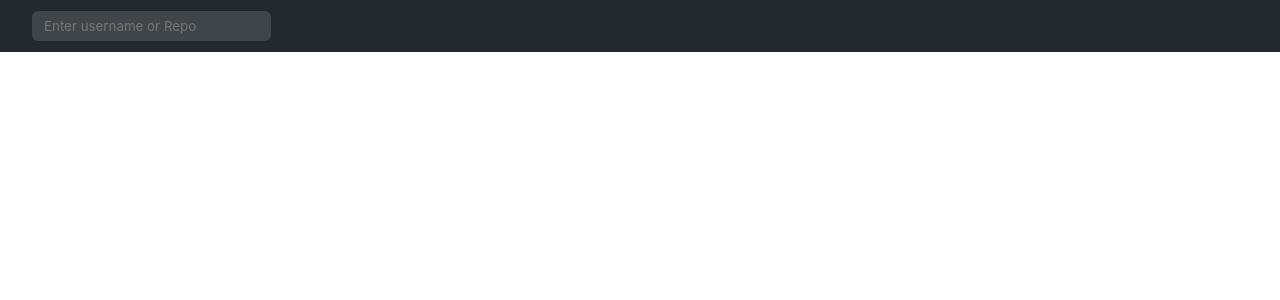
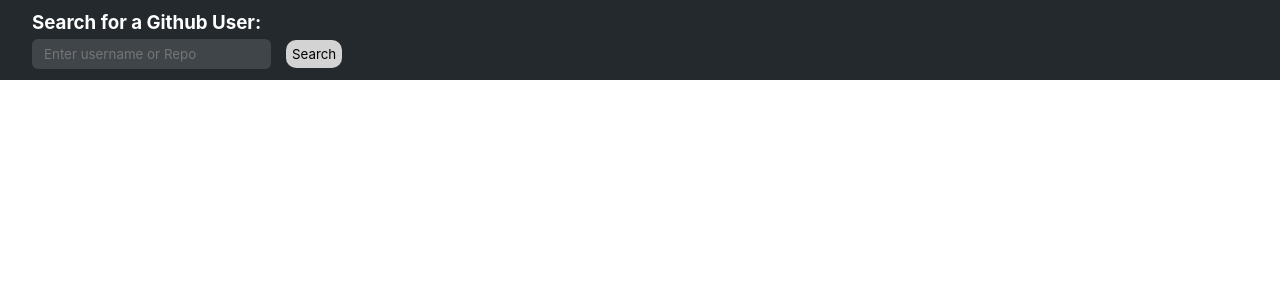
Before and after one commit to martinakrtzschmr/github-api, a React (Create React App) app: page / in a window 1280 px wide. Shown: the top 300 px of the page. Built offline with nearby package versions, Linux system fonts and the light colour scheme.

Commit message:
Username fix. Styles adjustments

```diff
--- a/src/@types/index.ts
+++ b/src/@types/index.ts
@@ -1,6 +1,7 @@
 export interface GithubUser {
+  name: string;
   login: string;
-  name: string;
+  bio: string;
   followers: number;
   following: number;
   public_repos: number;
--- a/src/App.tsx
+++ b/src/App.tsx
@@ -2,7 +2,6 @@ import React from 'react';
 import { BrowserRouter, Routes, Route } from "react-router-dom";
 
 import GlobalStyles from './styles/GlobalStyles';
-import Header from './components/Header';
 import Home from './pages/Home';
 import Profile from './pages/Profile';
 import Repo from './pages/Repo';
--- a/src/components/ProfileData/index.tsx
+++ b/src/components/ProfileData/index.tsx
@@ -14,8 +14,9 @@ import {
 } from './styles';
 
 interface Props {
+    name: string;
     username: string;
-    name: string;
+    bio: string;
     avatarUrl: string;
     followers: number;
     following: number;
@@ -26,8 +27,9 @@ interface Props {
 };
 
 const ProfileData: React.FC<Props> = ({
+    name,
     username,
-    name,
+    bio,
     avatarUrl,
     followers,
     following,
@@ -44,6 +46,7 @@ const ProfileData: React.FC<Props> = ({
               <div>
                   <h1>{name}</h1>
                   <h2>{username}</h2>
+                  <h3>{bio}</h3>
               </div>
           </Flex>
 
--- a/src/components/ProfileData/styles.ts
+++ b/src/components/ProfileData/styles.ts
@@ -46,7 +46,6 @@ export const Avatar = styled.img`
 
   @media (min-width: 768px) {
     width: 100%;
-    margin-top: -34px;
   }
 `;
 
--- a/src/pages/Home/index.tsx
+++ b/src/pages/Home/index.tsx
@@ -1,7 +1,7 @@
 import React, { useState } from 'react';
 import { useNavigate } from 'react-router-dom';
 
-import { Container, SearchForm } from './styles';
+import { Container, SearchForm, SubmitButton } from './styles';
 
 const Home: React.FC = () => {
     const [search, setSearch] = useState('');
@@ -15,13 +15,17 @@ const Home: React.FC = () => {
 
     return (
         <Container>
+            <div>
                 <SearchForm onSubmit={handleSubmit}>
+                    <h3>Search for a Github User:</h3>
                     <input
                         placeholder='Enter username or Repo'
                         value={search}
                         onChange={e => setSearch(e.currentTarget.value)}
                     />
+                    <SubmitButton onSubmit={handleSubmit}>Search</SubmitButton>
                 </SearchForm>
+            </div>
         </Container>
     )
 };
--- a/src/pages/Home/styles.ts
+++ b/src/pages/Home/styles.ts
@@ -5,6 +5,7 @@ export const Container = styled.div`
     align-items: center;
     background: var(--home);
     padding: 11px 16px;
+    height: 100%;
 `;
 
 export const SearchForm = styled.form`
@@ -16,5 +17,18 @@ export const SearchForm = styled.form`
         outline: 0;
         border-radius: 6px;
         padding: 7px 12px;
+        color: white;
+    }
+
+    > h3 {
+        color: white;
+        margin-bottom: 5px;
     }
 `;
+
+export const SubmitButton = styled.button`
+    margin-left: 15px;
+    background-color: lightgray;
+    padding: 6px;
+    border-radius: 10px;
+`;
--- a/src/pages/Profile/index.tsx
+++ b/src/pages/Profile/index.tsx
@@ -25,12 +25,12 @@ interface Data {
 }
 
 const Profile: React.FC = () => {
-  const { username = 'rhivia' } = useParams();
+  const { user = '' } = useParams();
   const [data, setData] = useState<Data>();
   const navigate = useNavigate();
 
-  const requestOne = github.get(`/users/${username}`);
-  const requestTwo = github.get(`/users/${username}/repos`);
+  const requestOne = github.get(`/users/${user}`);
+  const requestTwo = github.get(`/users/${user}/repos`);
 
   useEffect(() => {
     axios.all([requestOne, requestTwo])
@@ -50,7 +50,7 @@ const Profile: React.FC = () => {
     .catch((err) => {
       console.log(err);
     })
-  }, [username]);
+  }, [user]);
 
   if (data?.error) {
     return <h1>{data.error}</h1>
@@ -73,8 +73,9 @@ const Profile: React.FC = () => {
       <Main>
         <LeftSide>
           <ProfileData
+            name={data.user.name}
             username={data.user.login}
-            name={data.user.name}
+            bio={data.user.bio}
             avatarUrl={data.user.avatar_url}
             followers={data.user.followers}
             following={data.user.following}
--- a/src/styles/GlobalStyles.ts
+++ b/src/styles/GlobalStyles.ts
@@ -14,7 +14,6 @@ export default createGlobalStyle`
         border: 0;
         background: none;
         font-family: -apple-system,BlinkMacSystemFont,"Segoe UI",Helvetica,Arial,sans-serif,"Apple Color Emoji","Segoe UI Emoji";
-        color: var(--black);
     }
     ul {
         list-style: none;
```
Also changed, not shown: src/components/Header/index.tsx (deleted, +0 -11 lines), src/components/Header/styles.ts (deleted, +0 -8 lines). Lines whose indentation alone changed are shown as unchanged.
